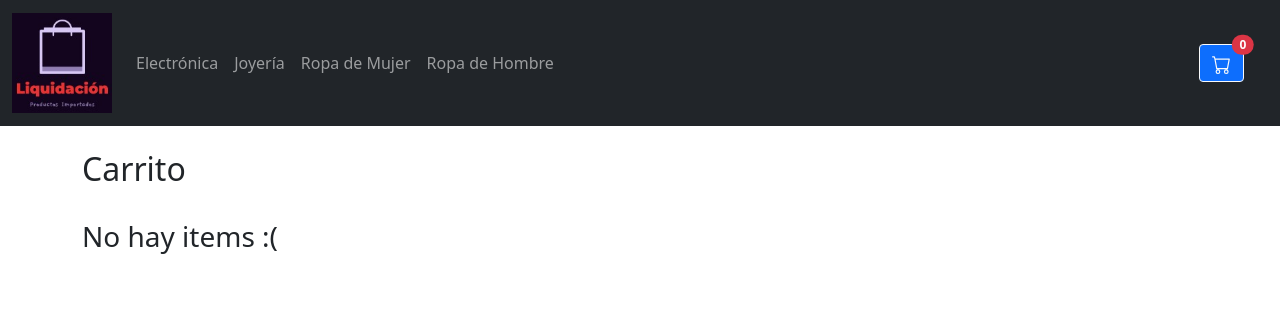
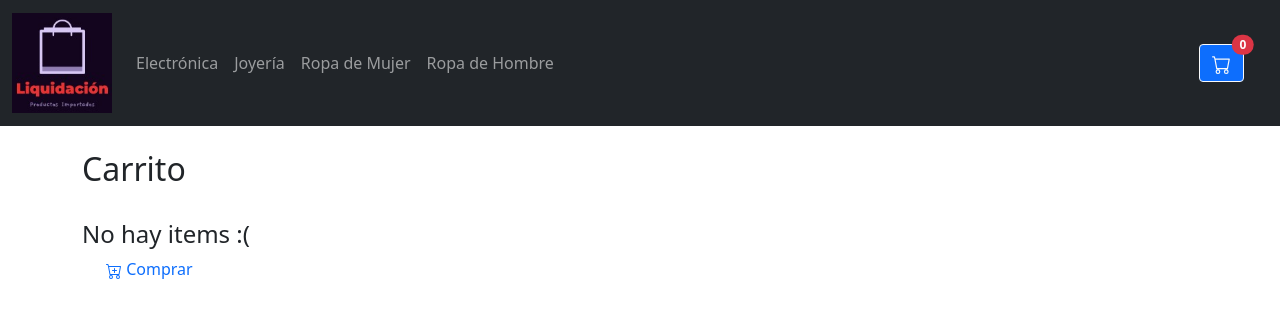
Before and after one commit to AlexisArce/coderhosue-react-final, a React (Create React App) app: page /cart in a window 1280 px wide. Shown: the top 318 px of the page. Built offline with nearby package versions, Linux system fonts and the light colour scheme.

Commit message:
Fix spinner

```diff
--- a/src/components/Cart.jsx
+++ b/src/components/Cart.jsx
@@ -1,4 +1,6 @@
 import React from "react";
+import { BsCartPlus } from 'react-icons/bs';
+import { Link } from "react-router-dom";
 import { useCartContext } from "../context/CartContext";
 import CartTable from "./CartTable"
 
@@ -10,7 +12,15 @@ const Cart = () => {
       <div className="row justify-content-md-center">
         <div className="col-md-12 m-4"><h2>Carrito</h2></div>
       </div>
-      { cartList?.length ? <CartTable /> : <h3>No hay items :(</h3>}
+      { cartList?.length
+          ? <CartTable />
+          : <div>
+                <h4>No hay items :(</h4>
+                <Link to="/" style={{textDecoration: "none"}} className="ms-4">
+                    <BsCartPlus /> Comprar
+                </Link>
+            </div>
+        }
     </div>
   );
 };
--- a/src/components/CartTable.jsx
+++ b/src/components/CartTable.jsx
@@ -56,7 +56,7 @@ const CartTable = () => {
                 </span>
                 <Link to="/" style={{textDecoration: "none"}} className="ms-4">
                     <BsCartPlus /> Seguir comprando
-                 </Link>
+                </Link>
             </div>
         </div>
       </React.Fragment>
--- a/src/components/ItemListContainer.jsx
+++ b/src/components/ItemListContainer.jsx
@@ -12,6 +12,7 @@ import {
 
 const ItemListContainer = () => {
   const [items, setItems] = useState([]);
+  const [isLoading, setIsLoading] = useState(true);
   const { category } = useParams();
 
   useEffect(() => {
@@ -24,12 +25,13 @@ const ItemListContainer = () => {
       .then((resp) => {
         setItems(resp.docs.map((prod) => ({ id: prod.id, ...prod.data() })));
       })
-      .catch((err) => console.log(err));
+      .catch((err) => console.log(err))
+      .finally(() => setIsLoading(false))
   }, [category]);
 
   return (
     <div className="container fluid my-4">
-      {items.length ? <ItemList items={items} /> : <Spinner />}
+      { isLoading ? <Spinner /> : <ItemList items={items} /> }
     </div>
   );
 };
```
